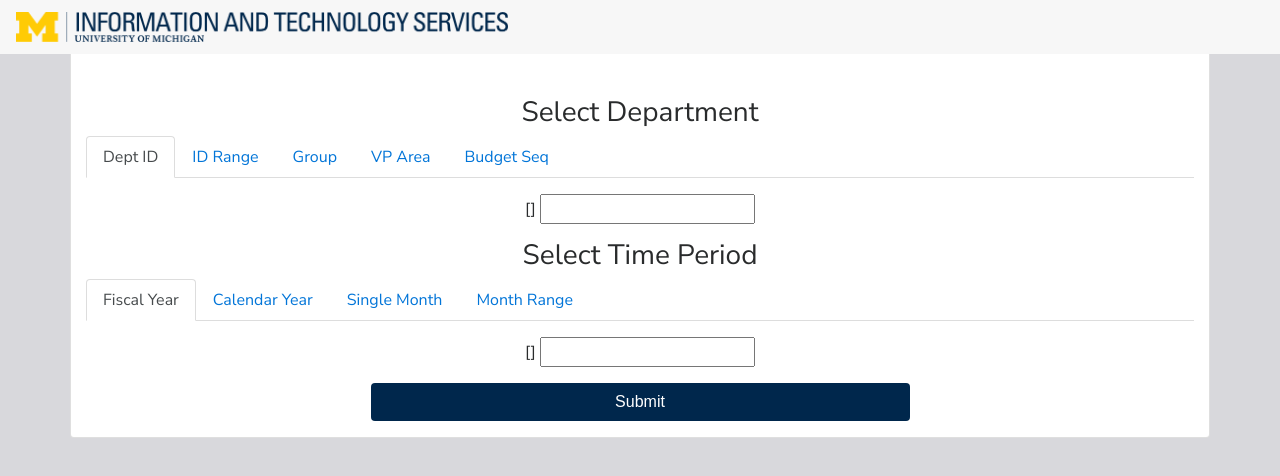
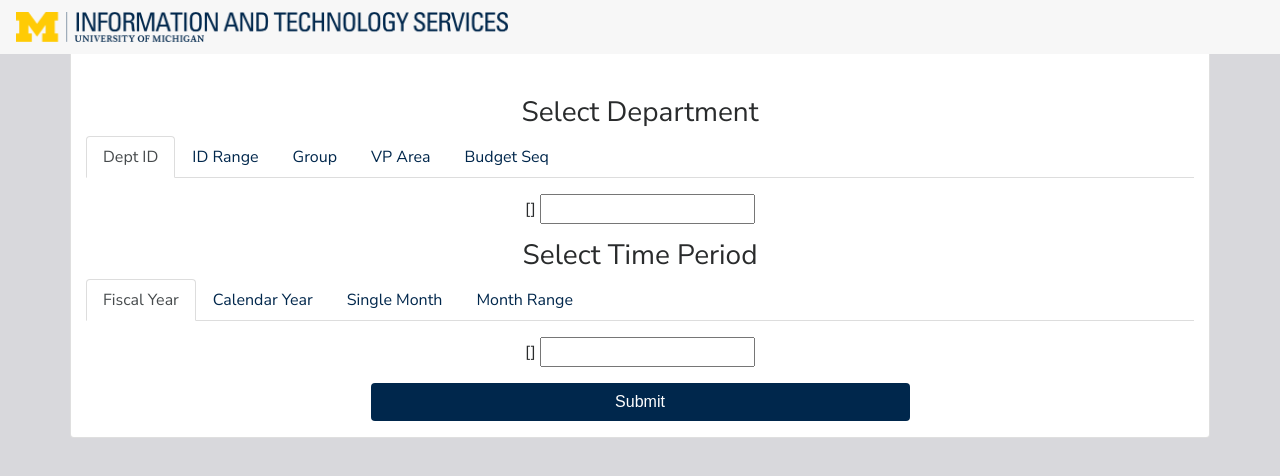
Before and after one commit to Paulowarren31/Summary-Of-Charges-ITS, a Django app: template templates/index.html in a window 1280 px wide. Shown: the top 476 px of the page. Run offline with Django 3.2, Linux system fonts and the light colour scheme; the template is opened without the code that fills it: most values are stand-ins (such as "Sample title", 1, 10 or a date in 2020); form fields are guessed from the names that the template uses; some libraries are stand-ins or nearby versions.

Commit message:
trying conversions

```diff
--- a/soc/views.py
+++ b/soc/views.py
@@ -123,7 +123,7 @@
 
         date_range = month + ' / ' + year
 
-        query = query.filter(calendar_yr=year).filter(month=month)
+        query = query.filter(calendar_yr=year).filter(month=int(month))
 
       elif choice2 == 9:
         b_month = cd.get('range_begin_m')
--- a/static/css/style.css
+++ b/static/css/style.css
@@ -43,3 +43,7 @@
 .big-padding-top{
     padding-top: 6rem;
 }
+
+a.nav-link{
+    color: #00274c;
+}
```
